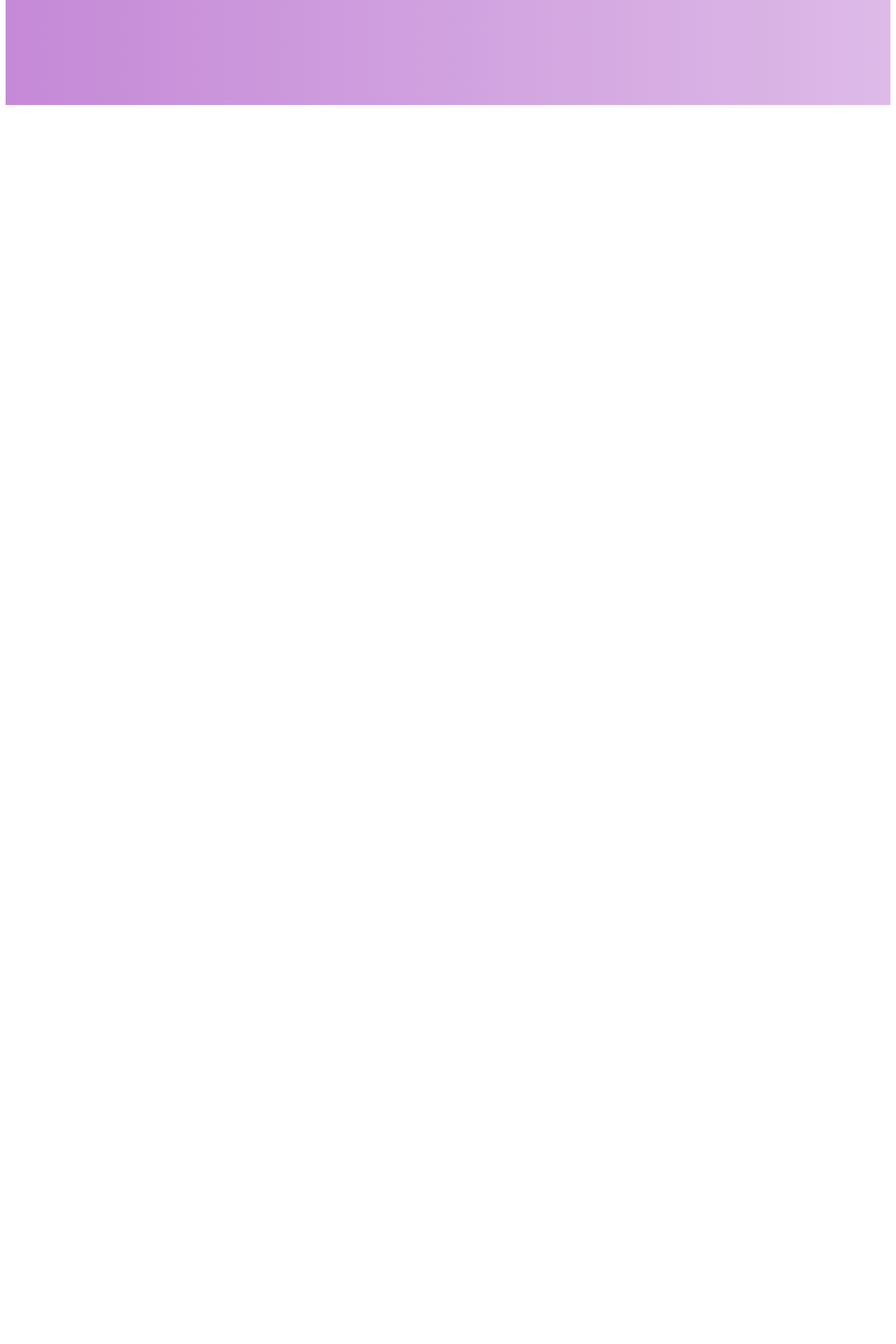
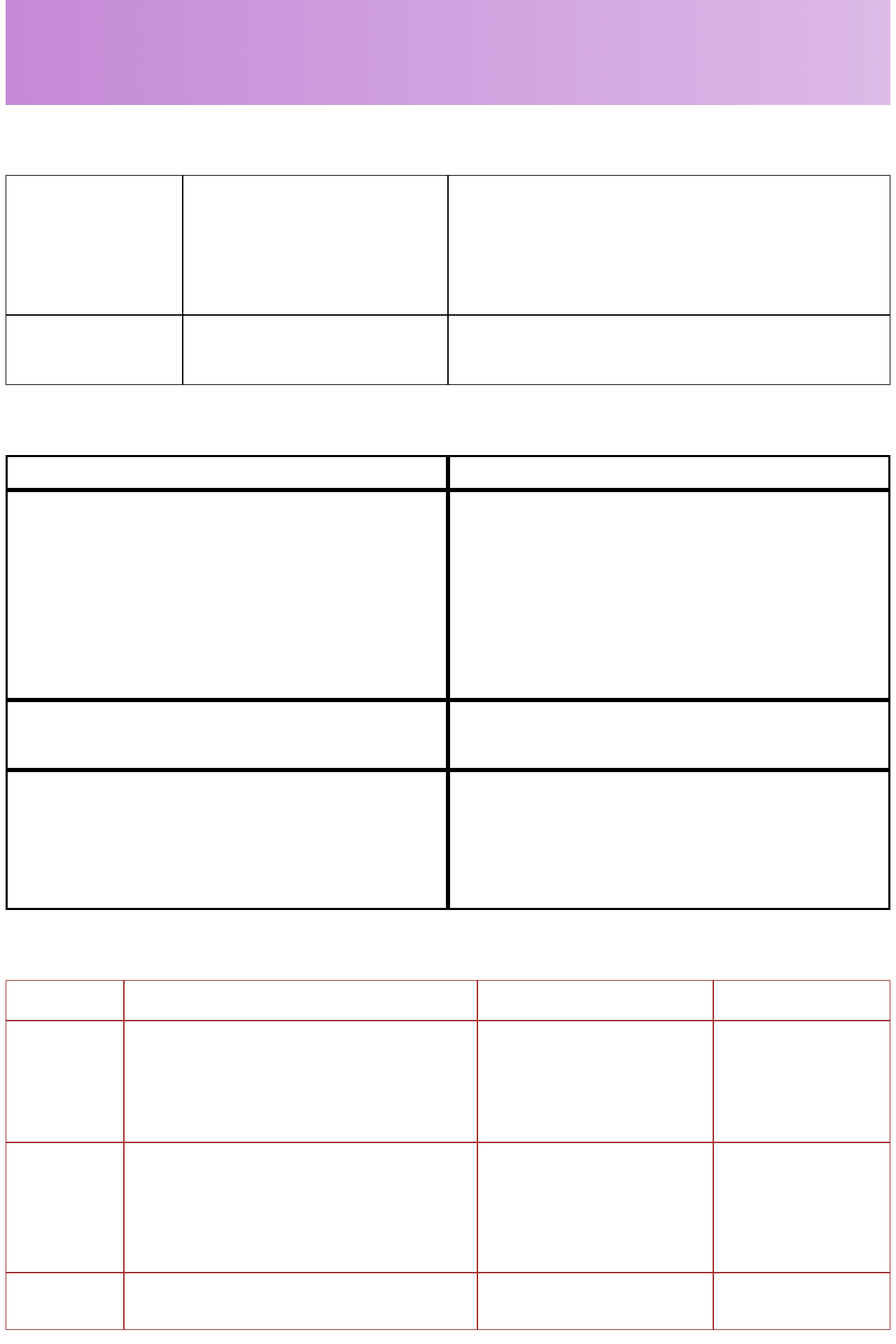
Before and after one commit to MartaMR95/FullStack, a PHP site: page / in a window 1280 px wide. Shown: the part 2817-4737 px from the top of the page at 70% size. Before the commit the page ends 2967 px from the top, so only its background shows below. Run offline with PHP 8.4, Linux system fonts and the light colour scheme.

Commit message:
actualizado

```diff
--- a/PonteAlDia/Index.html
+++ b/PonteAlDia/Index.html
@@ -206,6 +206,58 @@
         <div></div>
     </section>
 
+    <section class="ejercicioGrid">
+
+        <div></div>
+        <div></div>
+        <div></div>
+        <div></div>
+        <div></div>
+        <div></div>
+
+
+    </section>
+
+
+    <section class="ejercicioGrid2">
+        <div></div>
+        <div></div>
+        <div></div>
+        <div></div>
+        <div></div>
+        <div></div>
+        <div></div>
+        <div></div>
+    </section>
+
+
+    <section class="ejercicioGrid3">
+
+        <div></div>
+        <div></div>
+        <div></div>
+        <div></div>
+        <div></div>
+        <div></div>
+        <div></div>
+        <div></div>
+        <div></div>
+        <div></div>
+        <div></div>
+        <div></div>
+        <div></div>
+        <div></div>
+        <div></div>
+        <div></div>
+    </section>
+
+    <section class="ejercicioRepeat">
+        <div></div>
+        <div></div>
+        <div></div>
+        <div></div>
+    </section>
+
 
 
 
--- a/PonteAlDia/style.css
+++ b/PonteAlDia/style.css
@@ -199,6 +199,7 @@
     background-color: purple;
     display: flex;
     flex-direction: row;
+
 }
 
 .parrafo1 {
@@ -275,3 +276,68 @@ COLOR DE FONDO MARRON */
     -moz-box-shadow: -12px -12px 5px 2px rgba(0, 0, 0, 0.52);
     box-shadow: -12px -12px 5px 2px rgba(0, 0, 0, 0.52);
 }
+
+
+
+.ejercicioGrid div{
+    border: 1px solid black;
+
+}
+
+
+
+.ejercicioGrid {
+    display: grid;
+    grid-template-columns: 20% 30% 50%;
+    grid-template-rows: 200px 100px;
+    margin-top: 100px;
+    margin-bottom: 100px;
+}
+
+
+.ejercicioGrid2 div{
+    border:3px solid black;
+
+}
+
+.ejercicioGrid2{
+    display: grid;
+    /* grid-template-columns: 50% 50%; */
+    grid-template-columns: 1fr 1fr;
+    grid-template-rows: 50px 300px 100px 200px;
+    margin-bottom: 100px;
+}
+
+
+.ejercicioGrid3 div{
+    border: 1px solid brown;
+
+
+}
+.ejercicioGrid3{
+    display: grid;
+    height: 500px;
+    grid-template-columns: 1fr 3fr 2fr 1.5fr;
+    grid-template-rows: 5fr 15fr 16fr 7fr;
+    margin-bottom: 100px;
+}
+
+
+.ejercicioRepeat div{
+    border: 2px solid violet;
+
+}
+
+
+.ejercicioRepeat{
+    display: grid;
+    height: 300px;
+    /* column-gap: 20px;
+    row-gap: 20px; */
+    gap: 20px;
+
+    /* grid-template-rows: 2fr 2fr;
+    grid-template-columns: 1fr 1fr; */
+     grid: 2fr 2fr/ 1fr 1fr;
+
+}
--- a/proyectoinicio/Index.html
+++ b/proyectoinicio/Index.html
@@ -180,14 +180,14 @@
                 <div class="marketing">
                     <h2>Marketing Digital</h2>
                     <div>
-                        <a href="#">Inscribirme</a>
+                        <a   class="inscribirmeMarketing"  href="#">Inscribirme</a>
                     </div>
                 </div>
 
                 <div class="videojuegos">
                     <h2 class="ejerciciocolor">Programación De Videojuegos, Diseño 3D y Realidad Virtual</h2>
                     <div>
-                        <a href="#">Inscribirme</a>
+                        <a class="inscribirmeVideojuegos" href="#">Inscribirme</a>
                     </div>
                 </div>
 
```
Also changed, not shown: proyectoinicio/CSS/style.css (+45 -18 lines).
